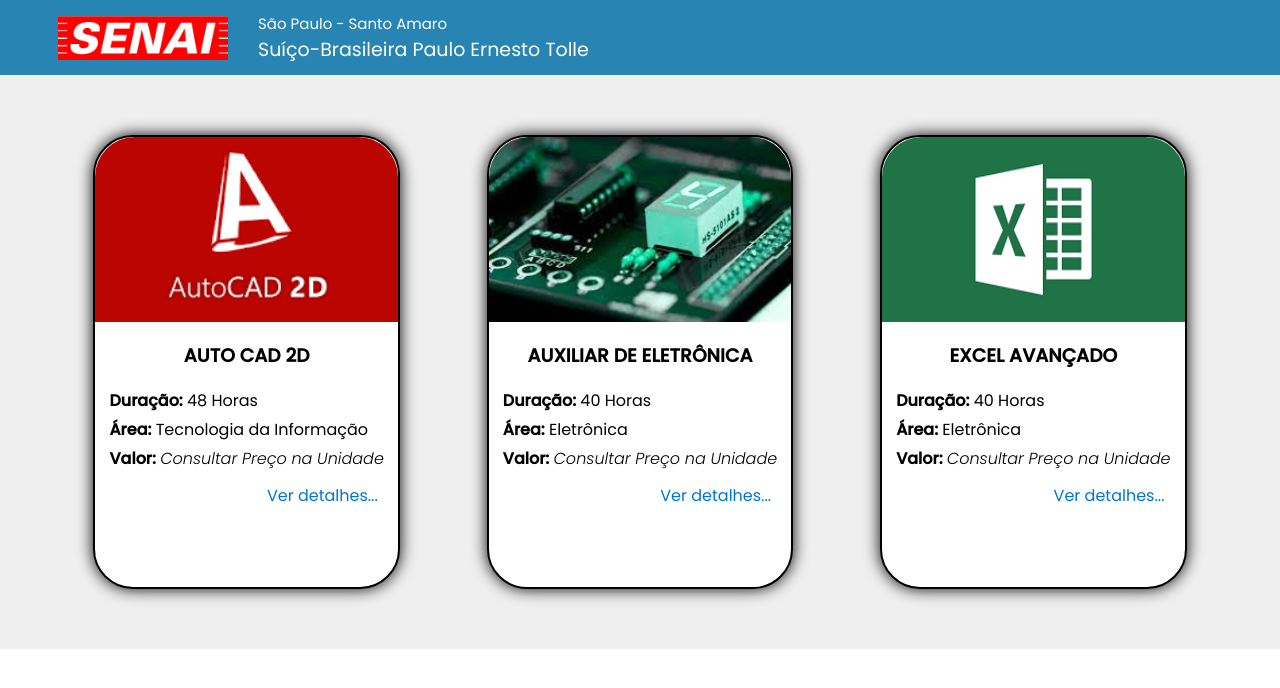
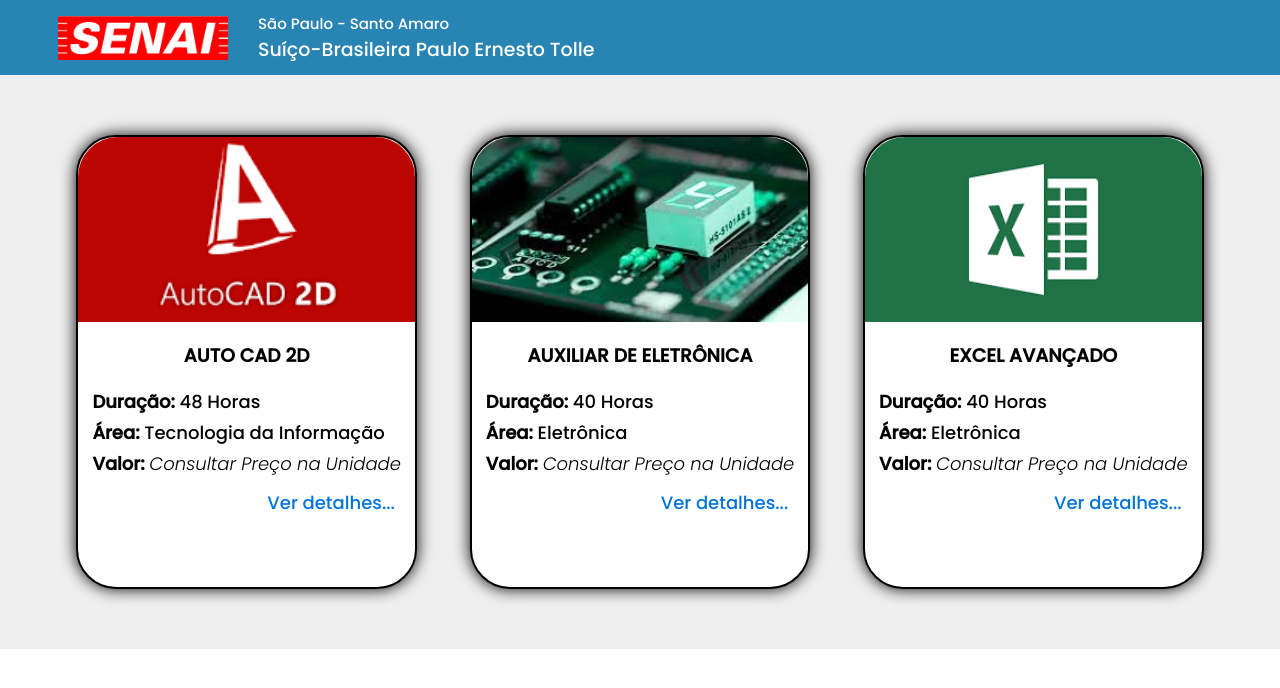
Before and after one commit to DOGE-SENAI/Page-Web-Senai, a React (Create React App) app: page / in a window 1280 px wide. Shown: the top 688 px of the page. Built offline with nearby package versions, Linux system fonts and the light colour scheme.

Commit message:
cards reponsivos

```diff
--- a/src/componentes/Card/CardOne/index.js
+++ b/src/componentes/Card/CardOne/index.js
@@ -12,7 +12,7 @@
                 <p><b>Área:</b> Tecnologia da Informação</p>
                 <p><b>Valor:</b> <i>Consultar Preço na Unidade</i></p>
             </div>
-            <div className="link"><a href="https://suicobrasileira.sp.senai.br/curso/54575/115/auto-cad-2d" target="_blank" rel="noreferrer">Ver detalhes...</a></div>
+            <p className="link"><a href="https://suicobrasileira.sp.senai.br/curso/54575/115/auto-cad-2d" target="_blank" rel="noreferrer">Ver detalhes...</a></p>
 
         </div>
     )
--- a/src/componentes/Card/CardOne/style.css
+++ b/src/componentes/Card/CardOne/style.css
@@ -14,7 +14,11 @@
     text-transform: uppercase;
 }
 
-p{margin: 4px 0;}
+p{
+    margin: 4px 0;
+    font-weight: 500;
+    font-size: 18px;
+}
 
 .img-card1{
     max-width: 100%;
```
